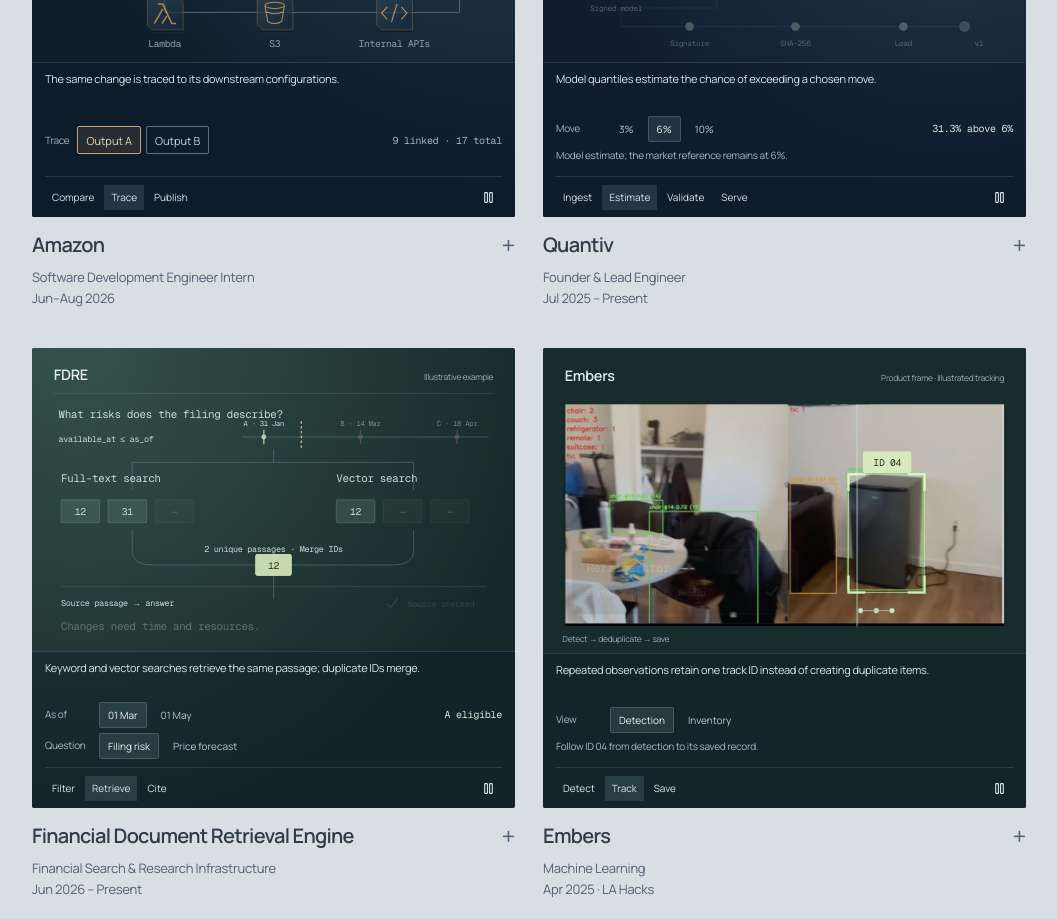
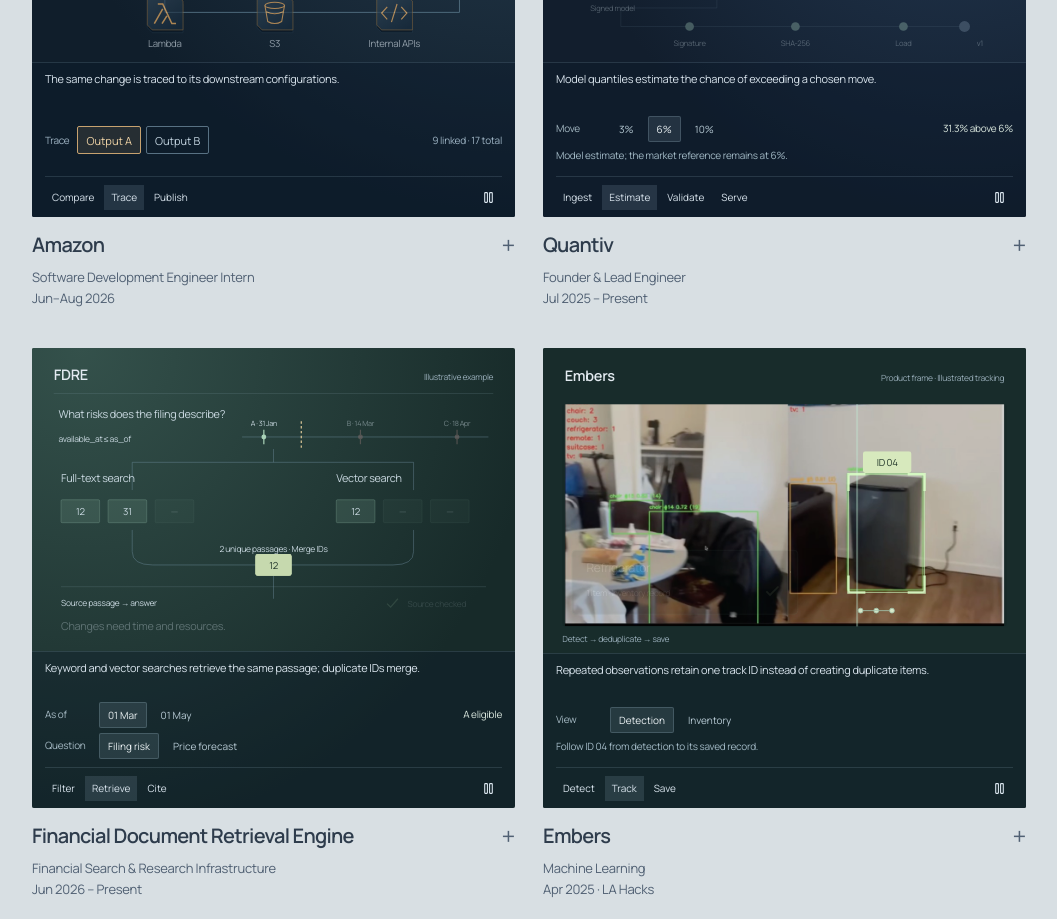
Before and after one commit to kenchengkc/personal-website, a Next.js app: page / in a window 1280 px wide. Shown: the part 1460-2379 px from the top of the page, without its empty margins (206-1263 px from the left). Built offline with nearby package versions, Linux system fonts and the light colour scheme.

Commit message:
Use Manrope for project animation text

```diff
--- a/app/amazon-artwork.css
+++ b/app/amazon-artwork.css
@@ -1,7 +1,7 @@
 .amazon-artifact { position: absolute; inset: 0; overflow: hidden; background: radial-gradient(ellipse at 100% 0, #283e50 0, transparent 70%), #101e2b; color: #e2e7e9; }
 .amazon-artifact-scene { height: 100%; min-height: 0; }
 .amazon-artifact-scene > svg { display: block; width: 100%; height: 100%; }
-.amazon-artifact-scene text { fill: #d1dce5; font-family: var(--font-mono), monospace; }
+.amazon-artifact-scene text { fill: #d1dce5; font-family: var(--font-sans), sans-serif; }
 .amazon-artifact-scene .amazon-artifact-brand { fill: #efbc78; font-family: var(--font-sans), sans-serif; font-size: 12px; font-weight: 600; }
 .amazon-artifact-scene .amazon-artifact-context { fill: #91a8ba; font-family: var(--font-sans), sans-serif; font-size: 8px; }
 .amazon-artifact-filename { font-size: 9px; }
@@ -28,7 +28,7 @@
 .amazon-output-playground button { min-height: 28px; padding: 5px 8px; border: 1px solid #587183; background: transparent; color: #c1d2de; font: 400 11px/1.2 var(--font-sans), sans-serif; cursor: pointer; }
 .amazon-output-playground button[aria-pressed="true"] { border-color: #c7a26f; background: #c7a26f22; color: #eed2a5; }
 .amazon-output-playground button:focus-visible { outline: 2px solid #e2c49b; outline-offset: 2px; }
-.amazon-output-count { color: #9eb4c4; font: 400 10px/1.3 var(--font-mono), monospace; }
+.amazon-output-count { color: #9eb4c4; font: 400 10px/1.3 var(--font-sans), sans-serif; }
 .amazon-artifact-diff { animation: amazon-diff 3.6s ease infinite; animation-play-state: var(--artwork-play-state, paused); }
 .amazon-artifact-version-packet { opacity: 0; offset-path: path("M 110 178 L 110 207 L 354 207 L 354 165"); offset-rotate: 0deg; }
 .amazon-artifact-version-packet text { fill: #253341; font-size: 7px; font-weight: 500; }
--- a/app/animated-artwork.css
+++ b/app/animated-artwork.css
@@ -3,7 +3,7 @@
 .animated-artwork *, .animated-artwork *::before, .animated-artwork *::after { animation-play-state: var(--artwork-play-state) !important; }
 .animated-artwork-scene { position: relative; min-height: 0; overflow: hidden; }
 .animated-artwork-scene > svg { display: block; width: 100%; height: 100%; }
-.animated-artwork-scene svg text { font-family: var(--font-mono), monospace; }
+.animated-artwork-scene svg text { font-family: var(--font-sans), sans-serif; }
 .animated-artwork-footer { position: relative; z-index: 1; padding: 9px 13px 7px; border-top: 1px solid #a1bdd029; background: #0a182859; }
 .animated-artwork-footer p { min-height: 2.5em; margin: 0 0 5px; font: 400 11px/1.3 var(--font-sans), sans-serif; color: inherit; }
 .animated-artwork-playground { min-height: 72px; display: flex; flex-direction: column; justify-content: center; gap: 7px; margin: 0 0 8px; padding: 8px 0; border-bottom: 1px solid #a1bdd029; font: 400 11px/1.35 var(--font-sans), sans-serif; }
--- a/app/model-artwork.css
+++ b/app/model-artwork.css
@@ -1,7 +1,7 @@
 .artwork-cml .animated-artwork { background: radial-gradient(ellipse at 75% 20%, #2a4052, transparent 70%), #13222f; color: #d4e2e8; }
 .cml-process { width: 100%; height: 100%; min-height: 0; }
 .cml-process svg { display: block; width: 100%; height: 100%; }
-.cml-process text { font-family: var(--font-mono), monospace; font-style: normal; }
+.cml-process text { font-family: var(--font-sans), sans-serif; font-style: normal; }
 .cml-process-title { fill: #dce7ed; font-size: 13px; }
 .cml-process-meta { fill: #8fa8b9; font-size: 10px; }
 .cml-process-label { fill: #acc0cc; font-size: 10px; }
--- a/app/product-flow-artwork.css
+++ b/app/product-flow-artwork.css
@@ -4,7 +4,7 @@
 .product-flow-embers { background: #182c2b; }
 .product-flow-scene { height: 100%; }
 .product-flow-scene > svg { display: block; width: 100%; height: 100%; }
-.product-flow-scene text { fill: #c9d8e0; font-family: var(--font-mono), monospace; }
+.product-flow-scene text { fill: #c9d8e0; font-family: var(--font-sans), sans-serif; }
 .product-flow-scene .product-flow-brand { font: 600 12px var(--font-sans), sans-serif; fill: #e2eaf0; }
 .product-flow-scene .product-flow-note { fill: #99aeba; font: 400 7px var(--font-sans), sans-serif; }
 .product-flow-small { font-size: 7px; }
@@ -69,7 +69,7 @@
 .product-playground-row button { min-height: 26px; padding: 4px 8px; border: 1px solid transparent; background: transparent; color: #b7cad4; font: 400 10px/1.2 var(--font-sans), sans-serif; cursor: pointer; }
 .product-playground-row button[aria-pressed="true"] { color: #ecf2f4; background: #afcddd20; border-color: #9fbdcb3d; }
 .product-playground-row button:focus-visible { outline: 2px solid #c4d8db; outline-offset: 1px; }
-.product-playground-row output { margin-left: auto; font: 400 10px/1.3 var(--font-mono), monospace; color: #d9e6dd; }
+.product-playground-row output { margin-left: auto; font: 400 10px/1.3 var(--font-sans), sans-serif; color: #d9e6dd; }
 .product-playground-result { display: block; color: #a2b9c5; font: 400 10px/1.35 var(--font-sans), sans-serif; min-height: 1.35em; }
 .qflow-threshold { transition: transform 700ms ease; fill: #a9def5; }
 .qflow-threshold path { stroke: #9ccee7; stroke-width: .9; stroke-dasharray: 2 2; }
--- a/app/research-artwork.css
+++ b/app/research-artwork.css
@@ -22,7 +22,7 @@
 .wm-centroid.is-nearest { opacity: 1; stroke: #dfbe8c; }
 .wm-centroid.is-nearest text { fill: #efd0a5; }
 .artwork-aster { background: radial-gradient(ellipse at 100% 0, #28433e, transparent 70%), #172a28; }
-.aster-motion { position: absolute; inset: 0; padding: 12px 18px 7px; display: flex; flex-direction: column; color: #d5e5d9; font: 400 11px/1.25 var(--font-mono), monospace; }
+.aster-motion { position: absolute; inset: 0; padding: 12px 18px 7px; display: flex; flex-direction: column; color: #d5e5d9; font: 400 11px/1.25 var(--font-sans), sans-serif; }
 .aster-motion-header { display: flex; align-items: baseline; justify-content: space-between; gap: 12px; color: #c1d6ca; }
 .aster-motion-header > span:first-child { font-size: 15px; }
 .aster-motion-header > span:last-child { font-size: 9px; color: #96b5a7; }
--- a/app/speed-artwork.css
+++ b/app/speed-artwork.css
@@ -3,7 +3,7 @@
 .speed-scene-heading { position: absolute; z-index: 1; top: 13px; left: 15px; right: 15px; display: flex; justify-content: space-between; gap: 10px; font: 500 11px/1.3 var(--font-sans), sans-serif; }
 .speed-scene-heading > span:last-child { color: #819da9; font-size: 10px; font-weight: 400; }
 .speed-tunnel { display: block; width: 100%; height: 100%; }
-.speed-tunnel text { fill: #94aeb7; font: 400 12px var(--font-mono), monospace; }
+.speed-tunnel text { fill: #94aeb7; font: 400 12px var(--font-sans), sans-serif; }
 .speed-grid { opacity: .12; }
 .speed-streamline { opacity: .21; transition: d 1800ms ease; }
 .speed-air-particle { opacity: .72; stroke-dasharray: 2 9 5 19; stroke-dashoffset: 100; animation: speed-advection var(--flow-duration) linear var(--flow-delay) infinite; animation-play-state: var(--artwork-play-state, paused); transition: d 1800ms ease; }
```
